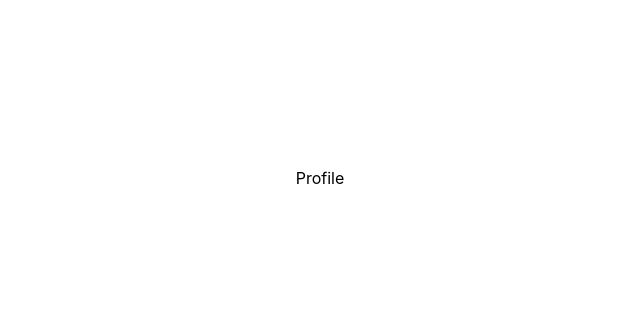
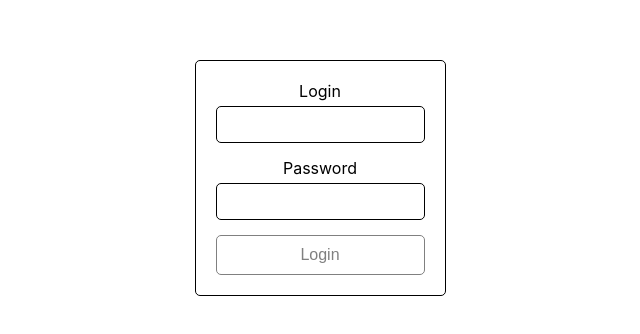
Before and after one commit to realNimur/auth, a React (Create React App) app: page /profile in a window 1280 px wide. Shown: the part 222-556 px from the top of the page, without its empty margins (320-960 px from the left). Built offline with nearby package versions, Linux system fonts and the light colour scheme.

Commit message:
project done

```diff
--- a/src/App.js
+++ b/src/App.js
@@ -1,21 +1,29 @@
 import './App.css';
 import {BrowserRouter as Router, Redirect, Route, Switch} from "react-router-dom";
+import Profile from "./pages/profile/Profile";
+import {useSelector} from "react-redux";
 import Auth from "./pages/auth/Auth";
-import Profile from "./pages/profile/Profile";
 
 function App() {
+    const {auth} = useSelector(state => state.currentUser);
     return (
         <Router>
+            {auth ? (
                 <Switch>
                     <Route path="/profile">
-                      <Profile />
+                        <Profile/>
                     </Route>
-                  <Route exact path="/">
+                    <Redirect to="/profile"/>
+                </Switch>
+            ) : (
+                <Switch>
+                    <Route path="/">
                         <Auth />
                     </Route>
-
-                  <Redirect to="/" />
+                    <Redirect to="/"/>
                 </Switch>
+            )
+            }
         </Router>
     );
 }
--- a/src/components/Button/Button.jsx
+++ b/src/components/Button/Button.jsx
@@ -1,7 +1,7 @@
 import React from 'react';
 import './button.css';
 
-const Button = ({caption,type,isDisabled,cls}) => {
+const Button = ({caption, type, isDisabled, cls}) => {
     return (
         <button className={`button ${cls}`} type={type} disabled={isDisabled}>{caption}</button>
     );
--- a/src/pages/auth/Auth.jsx
+++ b/src/pages/auth/Auth.jsx
@@ -3,12 +3,11 @@ import Input from "../../components/Input/Input";
 import Button from "../../components/Button/Button";
 import './auth.css';
 import {useDispatch, useSelector} from "react-redux";
+import {AUTH_LOGIN} from "../../redux/action";
 
 const Auth = () => {
     const dispatch = useDispatch();
     const {login, password} = useSelector(state => state.dataUser);
-
-
     const [formData, setFormData] = useState({
         login: '',
         password: '',
@@ -25,13 +24,19 @@ const Auth = () => {
             password: e.target.value,
         })
     }
+
     return (
-        <form className={"auth-form"}>
+        <form className={"auth-form"} onSubmit={
+            (e) => {
+                e.preventDefault();
+                dispatch({type: AUTH_LOGIN, payload: {login: formData.login}});
+            }}>
             <Input type={"text"} name={"login"} caption={"Login"} cls={" input_form"} id={"login"}
                    value={formData.login} handleChange={handleChangeLogin}/>
             <Input type={"password"} name={"password"} caption={"Password"} cls={"input_form"} id={"password"}
                    value={formData.password} handleChange={handleChangePassword}/>
-            <Button caption={"Login"} type={"button"} cls={"button_submit"} isDisabled={true}/>
+            <Button caption={"Login"} type={"submit"} cls={"button_submit"}
+                    isDisabled={formData.login === login && formData.password === password ? false : true}/>
         </form>
     );
 };
--- a/src/pages/profile/Profile.jsx
+++ b/src/pages/profile/Profile.jsx
@@ -1,10 +1,10 @@
 import React from 'react';
+import {useSelector} from "react-redux";
 
 const Profile = () => {
+    const {login} = useSelector(state => state.currentUser);
     return (
-        <div>
-            Profile
-        </div>
+        <h1>{login}</h1>
     );
 };
 
--- a/src/redux/reducer.js
+++ b/src/redux/reducer.js
@@ -7,6 +7,7 @@ const initialState = {
         password: '123456',
     },
     currentUser: {
+        auth: false,
         login: null,
     }
 
@@ -17,11 +18,11 @@ const reducer = (state = initialState, {type, payload}) => {
         case AUTH_LOGIN:
             return {
                 ...state,
-                currentUser: {login: payload.login},
+                currentUser: {login: payload.login, auth: true},
             }
         default:
             return state
     }
 }
-const store = createStore(reducer);
+const store = createStore(reducer, window.__REDUX_DEVTOOLS_EXTENSION__ && window.__REDUX_DEVTOOLS_EXTENSION__());
 export default store;
```
Also changed, not shown: src/components/Input/Input.jsx (+4 -3 lines). Lines whose indentation alone changed are shown as unchanged.
